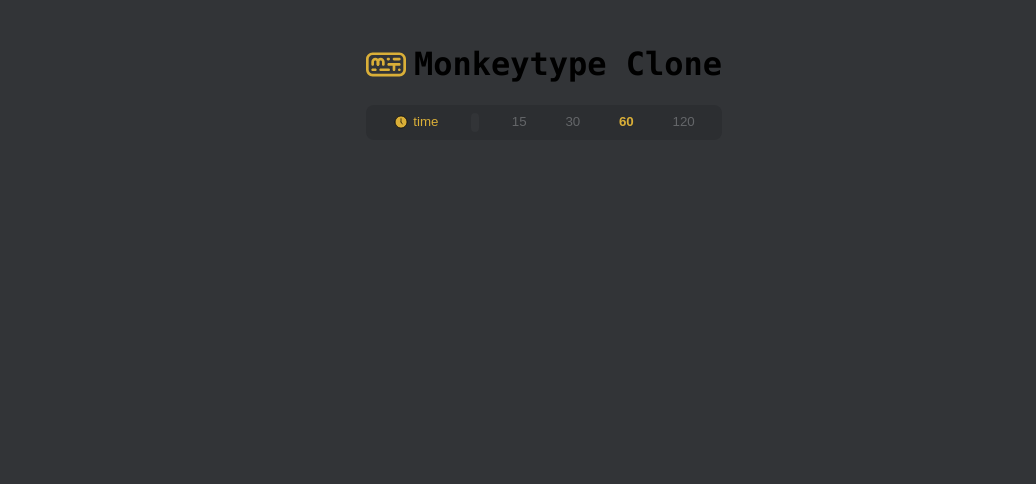
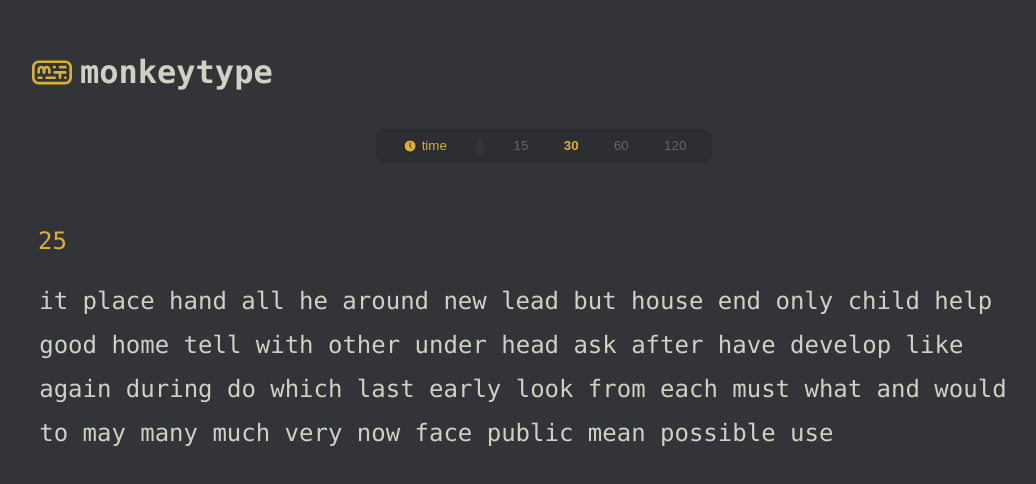
Before and after one commit to javierOrtega95/javascript-100-days, a plain HTML site: page 03-Monkeytype-Clone/index.html in a window 1280 px wide. Shown: the whole page, without its empty margins (96-1132 px from the left). Drawn offline with Linux system fonts and the light colour scheme.

Commit message:
feat(03-Monkeytype-Clone): initialize game with countdown timer

```diff
--- /dev/null
+++ b/03-Monkeytype-Clone/data.js
@@ -0,0 +1,175 @@
+export const words = [
+  'a',
+  'again',
+  'all',
+  'also',
+  'and',
+  'another',
+  'any',
+  'around',
+  'as',
+  'ask',
+  'at',
+  'back',
+  'because',
+  'become',
+  'before',
+  'begin',
+  'both',
+  'but',
+  'by',
+  'call',
+  'can',
+  'change',
+  'child',
+  'come',
+  'could',
+  'course',
+  'day',
+  'develop',
+  'each',
+  'early',
+  'end',
+  'even',
+  'eye',
+  'face',
+  'fact',
+  'few',
+  'first',
+  'follow',
+  'from',
+  'general',
+  'get',
+  'give',
+  'good',
+  'govern',
+  'group',
+  'hand',
+  'have',
+  'he',
+  'head',
+  'help',
+  'here',
+  'high',
+  'hold',
+  'home',
+  'how',
+  'however',
+  'if',
+  'increase',
+  'interest',
+  'it',
+  'know',
+  'large',
+  'last',
+  'lead',
+  'leave',
+  'life',
+  'like',
+  'line',
+  'little',
+  'look',
+  'make',
+  'man',
+  'may',
+  'mean',
+  'might',
+  'more',
+  'must',
+  'need',
+  'never',
+  'new',
+  'no',
+  'now',
+  'number',
+  'of',
+  'off',
+  'old',
+  'on',
+  'one',
+  'open',
+  'or',
+  'order',
+  'out',
+  'over',
+  'own',
+  'part',
+  'people',
+  'person',
+  'place',
+  'plan',
+  'play',
+  'point',
+  'possible',
+  'present',
+  'problem',
+  'program',
+  'public',
+  'real',
+  'right',
+  'run',
+  'say',
+  'see',
+  'seem',
+  'show',
+  'small',
+  'some',
+  'stand',
+  'state',
+  'still',
+  'such',
+  'system',
+  'take',
+  'than',
+  'that',
+  'the',
+  'then',
+  'there',
+  'these',
+  'they',
+  'thing',
+  'think',
+  'this',
+  'those',
+  'time',
+  'to',
+  'under',
+  'up',
+  'use',
+  'very',
+  'way',
+  'what',
+  'when',
+  'where',
+  'while',
+  'will',
+  'with',
+  'without',
+  'work',
+  'world',
+  'would',
+  'write',
+  'you',
+  'she',
+  'set',
+  'we',
+  'long',
+  'in',
+  'many',
+  'do',
+  'after',
+  'which',
+  'so',
+  'same',
+  'other',
+  'house',
+  'during',
+  'much',
+  'just',
+  'consider',
+  'since',
+  'should',
+  'only',
+  'tell',
+  'about',
+]
--- a/03-Monkeytype-Clone/index.html
+++ b/03-Monkeytype-Clone/index.html
@@ -20,11 +20,11 @@
         />
       </svg>
 
-      <h1 class="title">Monkeytype Clone</h1>
+      <h1 class="title">monkeytype</h1>
     </header>
 
     <main>
-      <section class="config">
+      <section id="config">
         <button class="time">
           <svg
             class="clock"
@@ -42,16 +42,27 @@
             <path d="M12 12l2 3" />
             <path d="M12 7v5" />
           </svg>
+
           time
         </button>
 
         <div class="divider"></div>
 
         <button class="time-value" aria-label="15 seconds">15</button>
-        <button class="time-value" aria-label="30 seconds">30</button>
-        <button class="time-value active" aria-label="60 seconds">60</button>
+        <button class="time-value active" aria-label="30 seconds">30</button>
+        <button class="time-value" aria-label="60 seconds">60</button>
         <button class="time-value" aria-label="120 seconds">120</button>
+      </section>
+
+      <section id="game">
+        <time></time>
+
+        <p class="words"></p>
+
+        <input autofocus hidden />
       </section>
     </main>
   </body>
 </html>
+
+<script type="module" src="index.js"></script>
--- /dev/null
+++ b/03-Monkeytype-Clone/index.js
@@ -0,0 +1,38 @@
+import { words as INITIAL_WORDS } from './data.js'
+const $time = document.querySelector('time')
+const $paragraph = document.querySelector('.words')
+
+const INITIAL_TIME = 30
+let currentTime = INITIAL_TIME
+
+initGame()
+
+function initGame() {
+  const words = INITIAL_WORDS.toSorted(() => Math.random() - 0.5).slice(0, 50)
+
+  $time.textContent = currentTime
+
+  const mappedWords = words.map((word) => {
+    const letters = word.split('')
+
+    return `<monkey-word>
+      ${letters.map((letter) => `<monkey-letter>${letter}</monkey-letter>`).join('')}
+    </monkey-word>`
+  })
+
+  $paragraph.innerHTML = mappedWords.join('')
+
+  const intervalId = setInterval(() => {
+    currentTime--
+    $time.textContent = currentTime
+
+    if (currentTime === 0) {
+      clearInterval(intervalId)
+      gameOver('Game Over')
+    }
+  }, 1000)
+}
+
+function gameOver() {
+  console.log('Game Over')
+}
--- a/03-Monkeytype-Clone/style.css
+++ b/03-Monkeytype-Clone/style.css
@@ -5,22 +5,28 @@
   --red: #ca4754;
   --black: #323437;
   --gray: #999;
-
+  --text-color: #d1d0c5;
   --border-radius: 0.5rem;
-  --spacing: 0.5em;
 }
 
 body {
-  display: grid;
-  justify-content: center;
+  min-height: 100vh;
+  max-width: 1024px;
+  font-family: Menlo, monospace;
   background: var(--black);
-  font-family: Menlo, monospace;
-  padding: 16px;
+  margin: auto;
+  user-select: none;
 }
 
 .header {
   display: flex;
   gap: 0.5rem;
+  padding-top: 32px;
+  margin-bottom: 16px;
+
+  .title {
+    color: var(--text-color);
+  }
 
   .logo {
     width: 2.5rem;
@@ -28,18 +34,19 @@
   }
 }
 
-.config {
+#config {
   display: flex;
   justify-content: space-around;
+  max-width: 320px;
+  margin: auto;
   background: #2c2e31;
   border-radius: var(--border-radius);
-  padding: var(--spacing);
+  padding: 8px;
 
   button {
     background: 0 0;
     cursor: pointer;
     border: none;
-    line-height: 1.25;
     transition: color 0.125s;
 
     &.active {
@@ -61,7 +68,7 @@
     color: #646669;
 
     &:hover {
-      color: #d1d0c5;
+      color: var(--text-color);
     }
   }
 
@@ -69,6 +76,28 @@
     height: auto;
     width: 0.5em;
     border-radius: 0.25rem;
-    background: #323437;
+    background: var(--black);
   }
 }
+
+#game {
+  display: grid;
+  font-size: 24px;
+  margin-top: 64px;
+
+  time {
+    color: var(--yellow);
+    padding-left: 6px;
+  }
+
+  .words {
+    display: flex;
+    flex-wrap: wrap;
+
+    monkey-word {
+      color: var(--text-color);
+      margin: 0.25em 0.3em;
+      line-height: 32px;
+    }
+  }
+}
```
